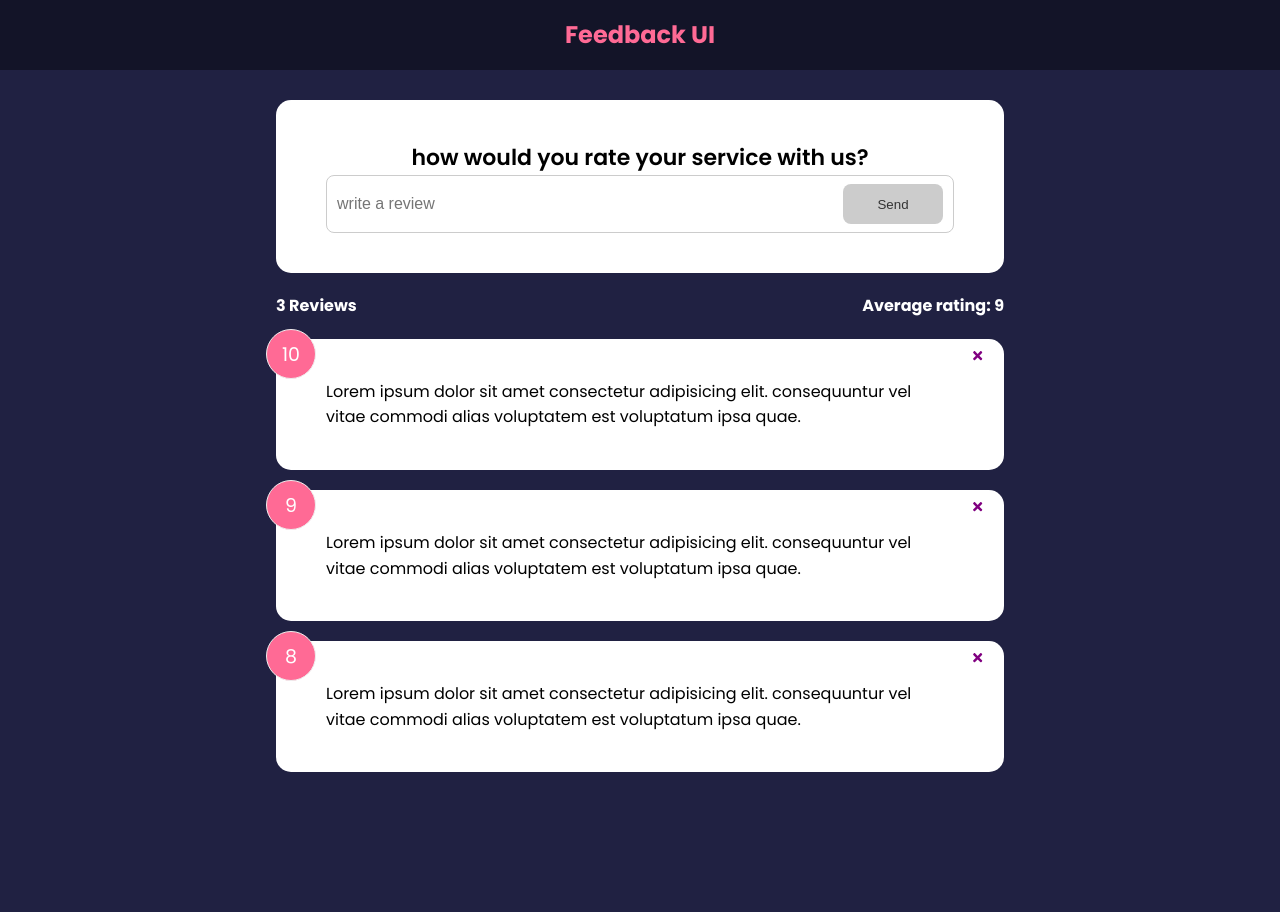
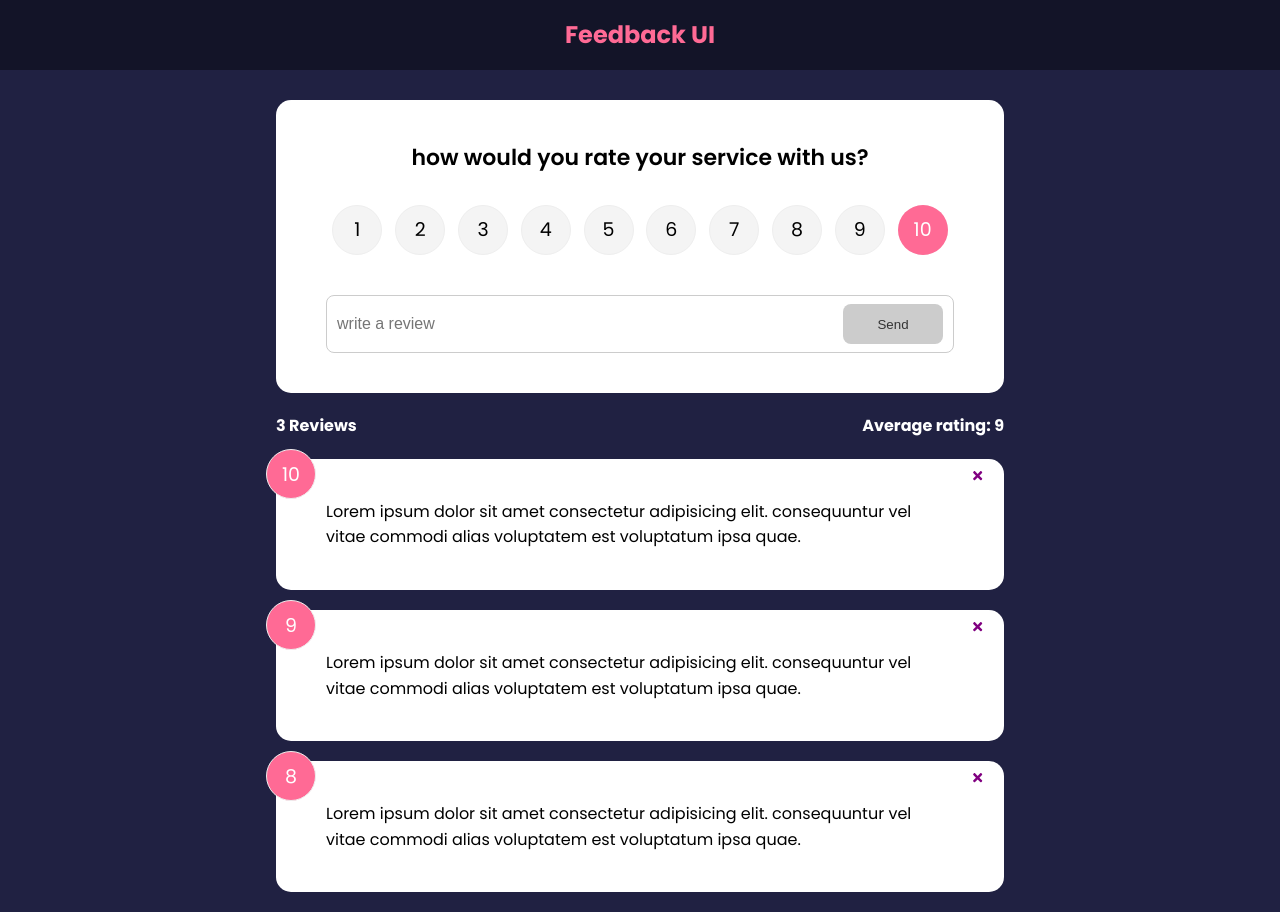
Before and after one commit to tosalmanshaikh/Feedback-App-Front-to-back-2022-Brad-Traversy-Udemy, a React (Create React App) app: page / in a window 1280 px wide. Before the commit the page ends 800 px from the top, so only its background shows below. Built offline with nearby package versions, Linux system fonts and the light colour scheme.

Commit message:
added some more things

```diff
--- a/package.json
+++ b/package.json
@@ -12,6 +12,7 @@
     "react-icons": "^4.3.1",
     "react-router-dom": "^6.2.2",
     "react-scripts": "5.0.0",
+    "uuid": "^8.3.2",
     "web-vitals": "^2.1.4"
   },
   "scripts": {
--- a/src/App.js
+++ b/src/App.js
@@ -1,4 +1,5 @@
 import { useState } from "react";
+import { v4 as uuidv4 } from "uuid";
 import Header from "./components/Header";
 import FeedbackList from "./components/FeedbackList";
 import FeedbackData from "./components/data/FeedbackData";
@@ -7,6 +8,11 @@
 
 function App() {
    const [feedback, setFeedback] = useState(FeedbackData);
+
+   const addFeedback = (newFeedback) => {
+      newFeedback.id = uuidv4();
+      setFeedback([newFeedback, ...feedback]);
+   };
 
    const deleteFeedback = (id) => {
       if (window.confirm("Are you sure you want to delete?")) {
@@ -19,7 +25,7 @@
          <Header />
 
          <div className="container">
-            <FeedbackForm />
+            <FeedbackForm handleAdd={addFeedback} />
             <FeedbackStats feedback={feedback} />
             <FeedbackList feedback={feedback} handleDelete={deleteFeedback} />
          </div>
--- a/src/components/FeedbackForm.jsx
+++ b/src/components/FeedbackForm.jsx
@@ -1,10 +1,12 @@
 import { useState } from "react"
 import Card from "./shared/Card"
 import Button from "./shared/Button"
+import RatingSelect from "./RatingSelect"
 
-function FeedbackForm() {
+function FeedbackForm({ handleAdd }) {
 
     const [text, setText] = useState('')
+    const [rating, setRating] = useState(10)
     const [btnDisabled, setBtnDisabled] = useState(true)
     const [message, setMessage] = useState('')
 
@@ -25,12 +27,24 @@
         setText(e.target.value);
     }
 
+    const handleSubmit = (e) => {
+        e.preventDefault()
+        if (text.trim().length > 10) {
+            const newFeedback = {
+                text,
+                rating,
+            }
+            handleAdd(newFeedback)
+            setText('')
+        }
+    }
+
   return (
     <Card>
-      <form>
+      <form onSubmit={handleSubmit}>
           <h2>how would you rate your service with us?</h2>
 
-        {/* to do - rating select component */}
+      <RatingSelect select={(rating)=> setRating(rating)} />
 
         <div className="input-group">
             <input
--- /dev/null
+++ b/src/components/RatingSelect.jsx
@@ -0,0 +1,138 @@
+ import {useState} from 'react'
+
+function RatingSelect({select}) {
+
+    const [selected, setSelected] = useState(10)
+
+    const handleChange = (e) => {
+        setSelected(+e.currentTarget.value);
+        select(+e.currentTarget.value)
+    }
+
+  return (
+    <ul className='rating'>
+        <li>
+            <input
+                type='radio'
+                id='num1'
+                name='rating'
+                value='1'
+                onChange={handleChange}
+                checked={selected===1}
+            />
+            <label htmlFor='num1'>1</label>
+        </li>
+
+        <li>
+            <input
+                type='radio'
+                id='num2'
+                name='rating'
+                value='2'
+                onChange={handleChange}
+                checked={selected===2}
+            />
+            <label htmlFor='num2'>2</label>
+        </li>
+
+        <li>
+            <input
+                type='radio'
+                id='num3'
+                name='rating'
+                value='3'
+                onChange={handleChange}
+                checked={selected===3}
+            />
+            <label htmlFor='num3'>3</label>
+        </li>
+
+        <li>
+            <input
+                type='radio'
+                id='num4'
+                name='rating'
+                value='4'
+                onChange={handleChange}
+                checked={selected===4}
+            />
+            <label htmlFor='num4'>4</label>
+        </li>
+
+        <li>
+            <input
+                type='radio'
+                id='num5'
+                name='rating'
+                value='5'
+                onChange={handleChange}
+                checked={selected===5}
+            />
+            <label htmlFor='num5'>5</label>
+        </li>
+
+        <li>
+            <input
+                type='radio'
+                id='num6'
+                name='rating'
+                value='6'
+                onChange={handleChange}
+                checked={selected===6}
+            />
+            <label htmlFor='num6'>6</label>
+        </li>
+
+        <li>
+            <input
+                type='radio'
+                id='num7'
+                name='rating'
+                value='7'
+                onChange={handleChange}
+                checked={selected===7}
+            />
+            <label htmlFor='num7'>7</label>
+        </li>
+
+        <li>
+            <input
+                type='radio'
+                id='num8'
+                name='rating'
+                value='8'
+                onChange={handleChange}
+                checked={selected===8}
+            />
+            <label htmlFor='num8'>8</label>
+        </li>
+
+        <li>
+            <input
+                type='radio'
+                id='num9'
+                name='rating'
+                value='9'
+                onChange={handleChange}
+                checked={selected===9}
+            />
+            <label htmlFor='num9'>9</label>
+        </li>
+
+        <li>
+            <input
+                type='radio'
+                id='num10'
+                name='rating'
+                value='10'
+                onChange={handleChange}
+                checked={selected===10}
+            />
+            <label htmlFor='num10'>10</label>
+        </li>
+
+    </ul>
+  )
+}
+
+export default RatingSelect
```
Also changed, not shown: 1 other file (tests, documents, lock files or other folders).
